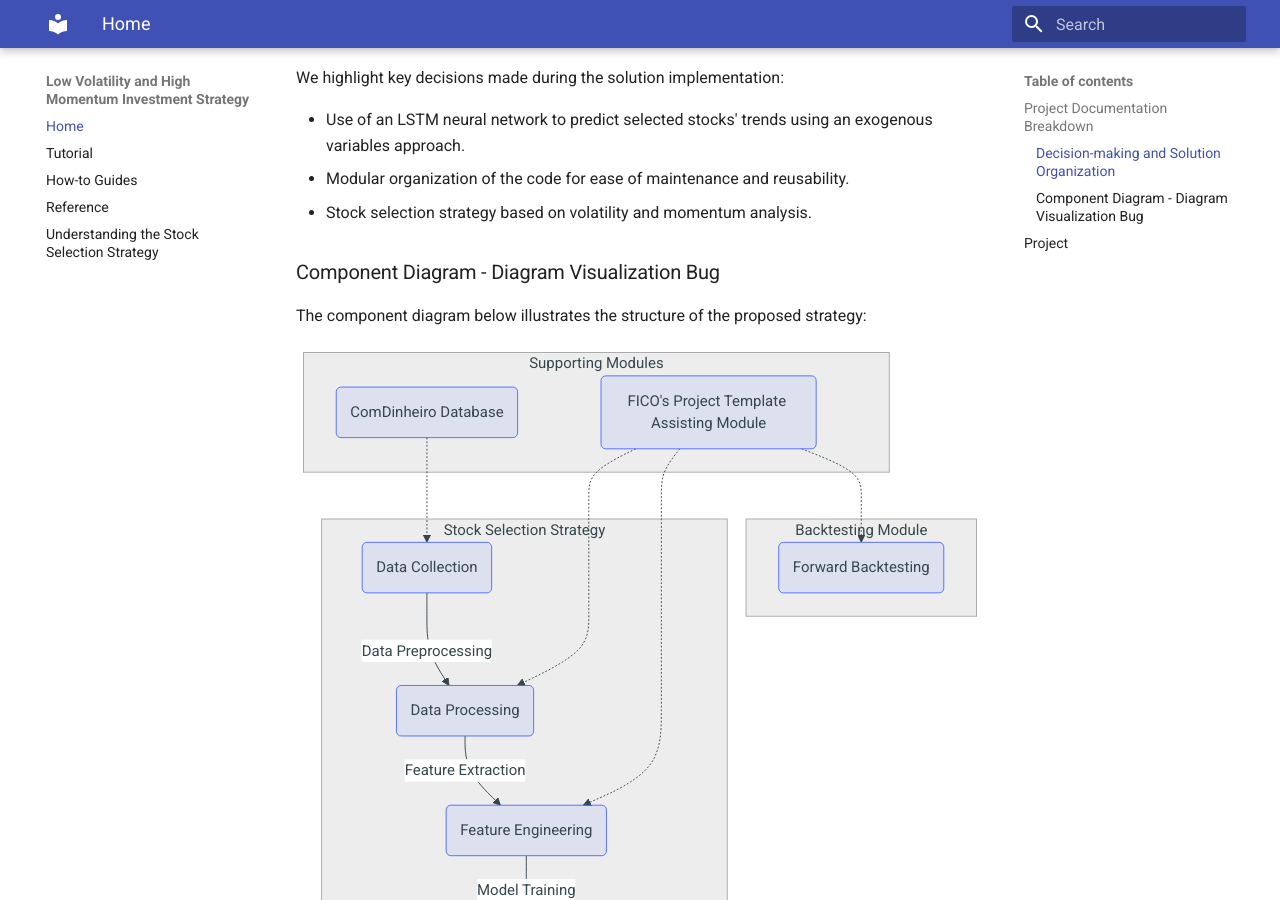
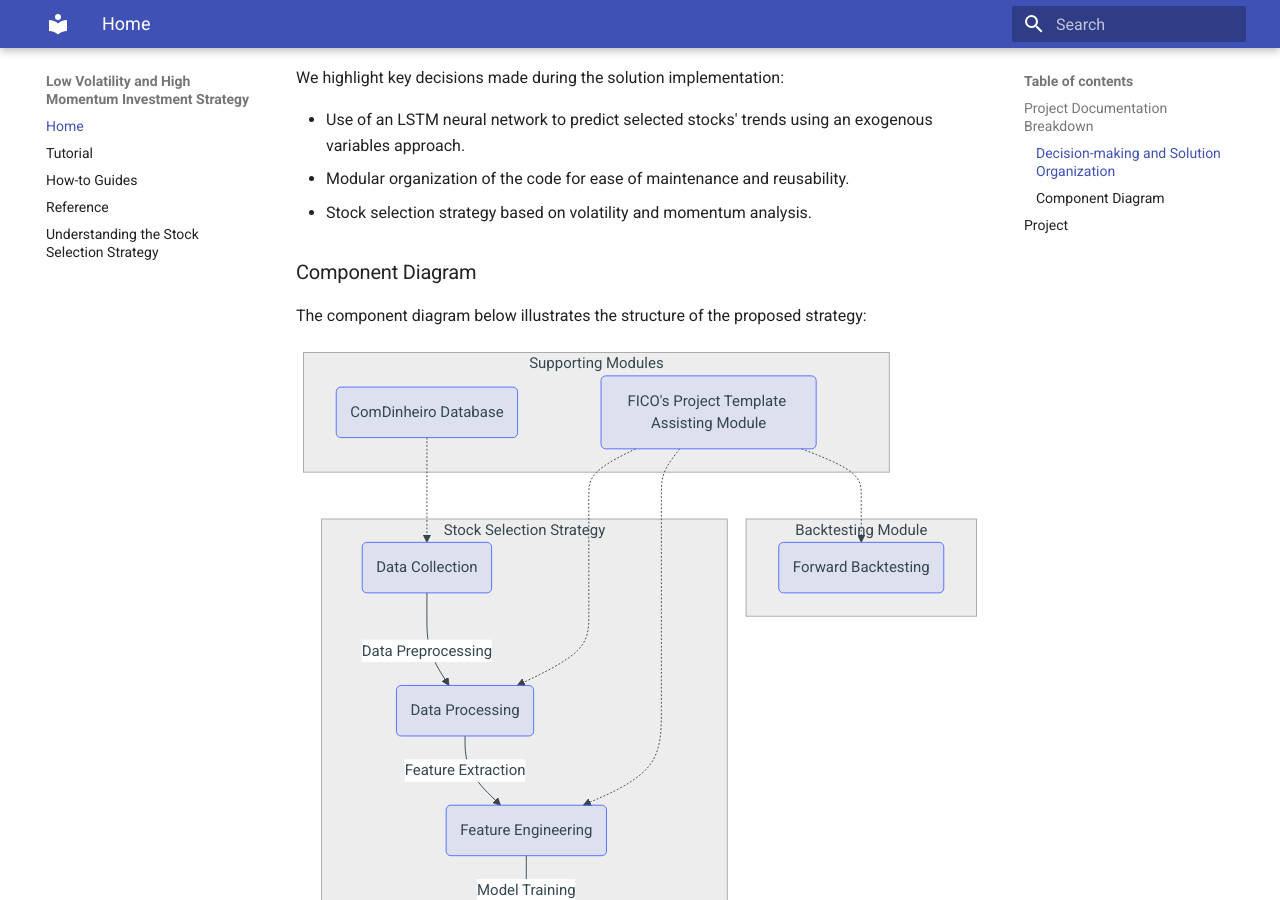
Before and after one commit to fico-ita/template_python, an MkDocs documentation site: the page built from docs/index.md, in a window 1280 px wide and 900 px high, scrolled down 488 px. Built offline with MkDocs 1.6.1 and Material for MkDocs 9.7.7, drawn with Linux system fonts in a browser that asks for light colours.

Commit message:
unnecessary comment removal

```diff
--- a/docs/index.md
+++ b/docs/index.md
@@ -18,7 +18,7 @@ We highlight key decisions made during the solution implementation:
 - Modular organization of the code for ease of maintenance and reusability.
 - Stock selection strategy based on volatility and momentum analysis.
 
-### Component Diagram - Diagram Visualization Bug
+### Component Diagram
 
 The component diagram below illustrates the structure of the proposed strategy:
 
```
